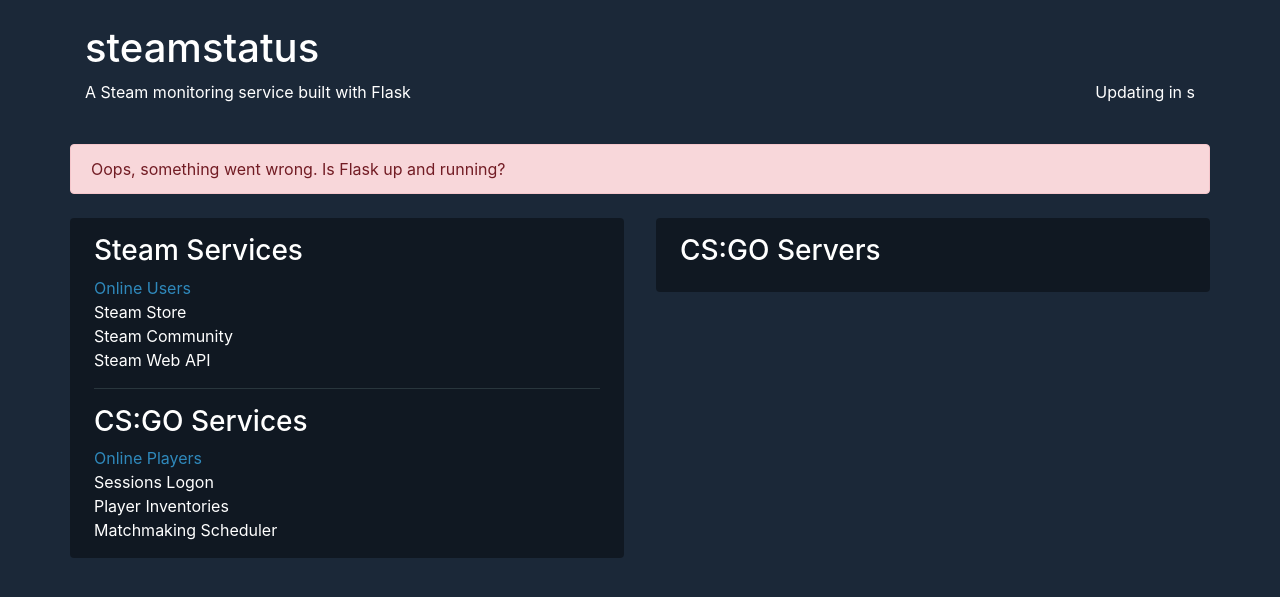
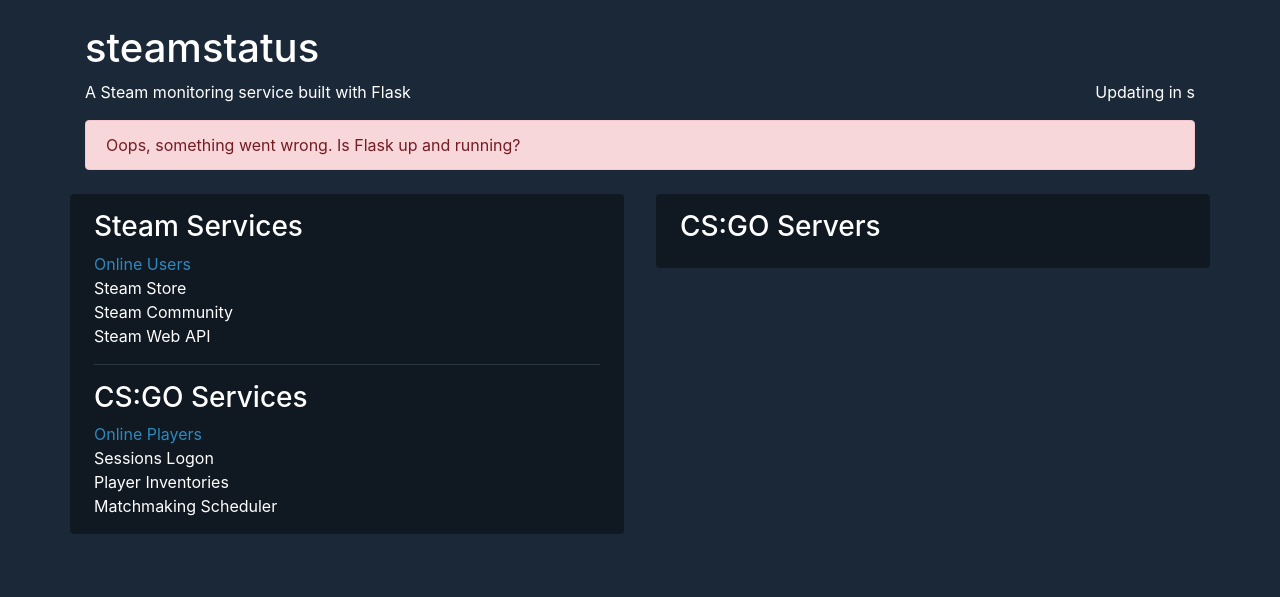
Before and after one commit to akelsch/steamstatus, a Python web app: template steamstatus/templates/index.html in a window 1280 px wide. Shown: the top 597 px of the page. Run offline with Jinja, Linux system fonts and the light colour scheme; the template is opened without the code that fills it, so the values that code supplies are empty; some libraries are stand-ins or nearby versions.

Commit message:
Wrap elements in container div, reverts f11763c

```diff
--- a/steamstatus/templates/index.html
+++ b/steamstatus/templates/index.html
@@ -12,17 +12,17 @@
     <link rel="stylesheet" href="{{ url_for('static', filename='css/style.css') }}">
 </head>
 
-<body>
-    <header class="container my-4 clearfix">
-        <h1>steamstatus</h1>
-        <p class="float-left">A Steam monitoring service built with Flask</p>
-        <p class="float-right">Updating in <span id="countdown"></span>s</p>
-    </header>
+<body class="py-4">
+    <div class="container">
+        <header class="clearfix">
+            <h1>steamstatus</h1>
+            <p class="float-left">A Steam monitoring service built with Flask</p>
+            <p class="float-right">Updating in <span id="countdown"></span>s</p>
+        </header>
 
-    <div id="server-message" class="container alert alert-danger" role="alert" style="display: none;"></div>
+        <div id="server-message" class="alert alert-danger" role="alert" style="display: none;"></div>
 
-    <main class="container my-4">
-        <div class="row">
+        <main class="row mt-4">
             <div class="col h-100 mr-3 px-4 py-3 rounded status-group">
                 <h3>Steam Services</h3>
                 <ul class="list-unstyled">
@@ -62,8 +62,8 @@
                 {%- endif %}
                 {%- endfor %}
             </div>
-        </div>
-    </main>
+        </main>
+    </div>
 
     <script src="{{ url_for('static', filename='js/script.js') }}"></script>
 </body>
```
